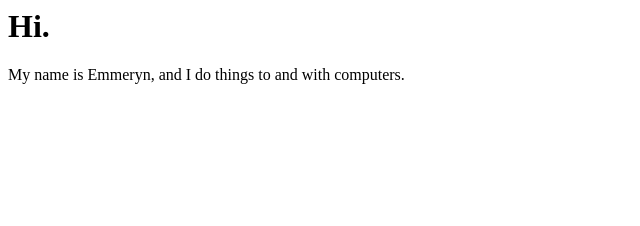
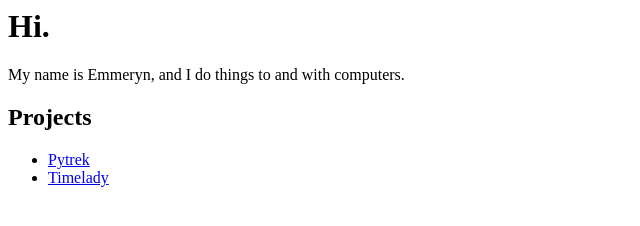
Before and after one commit to emexalt/emexalt.github.io, a plain HTML site: page index.html in a window 1280 px wide. Shown: the whole page, without its empty margins (0-640 px from the left). Drawn offline with Linux system fonts and the light colour scheme.

Commit message:
added projects list

```diff
--- a/index.html
+++ b/index.html
@@ -3,6 +3,11 @@
 <body>
     <h1>Hi.</h1>
     <p>My name is Emmeryn, and I do things to and with computers.</p>
-</body>
+    <h2>Projects</h2>
+    <ul>
+      <li><a href="https://github.com/emexalt/pytrek">Pytrek</a></li>
+      <li><a href="https://github.com/emexalt/timelady">Timelady</a></li>
+    </ul>
+  </body>
 
 </html>
```
